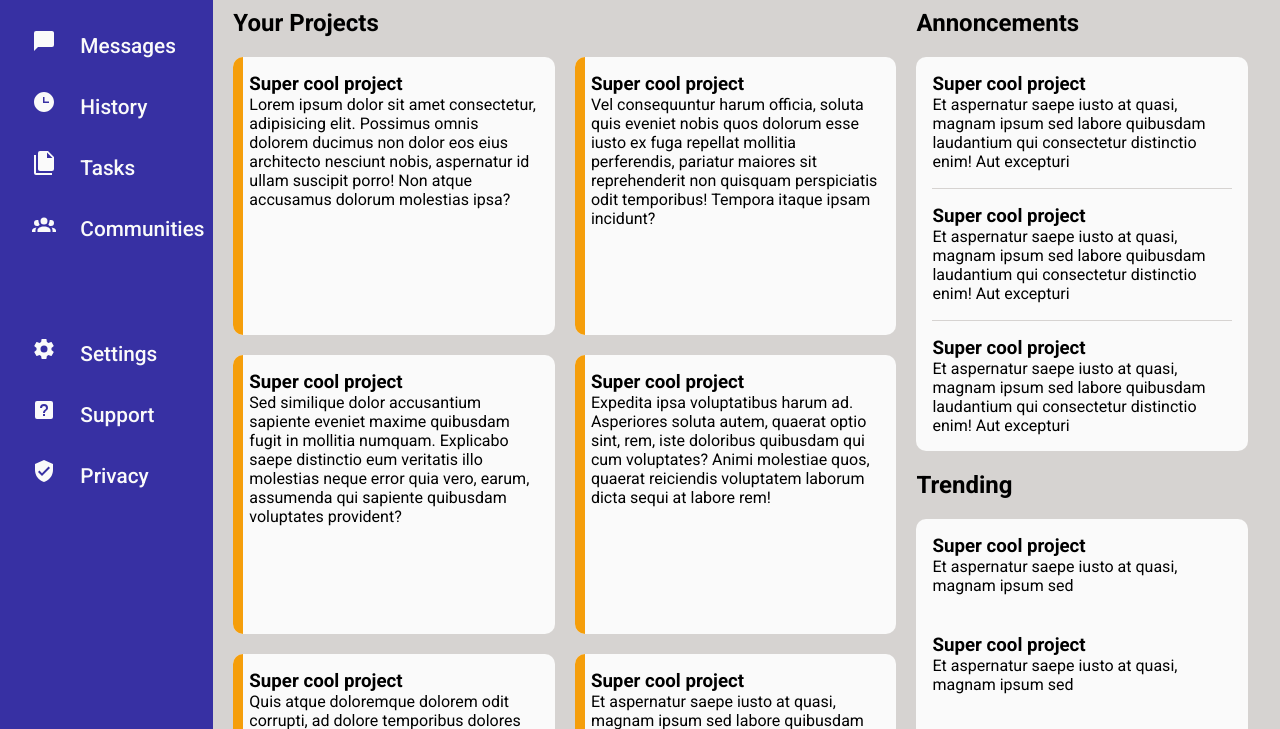
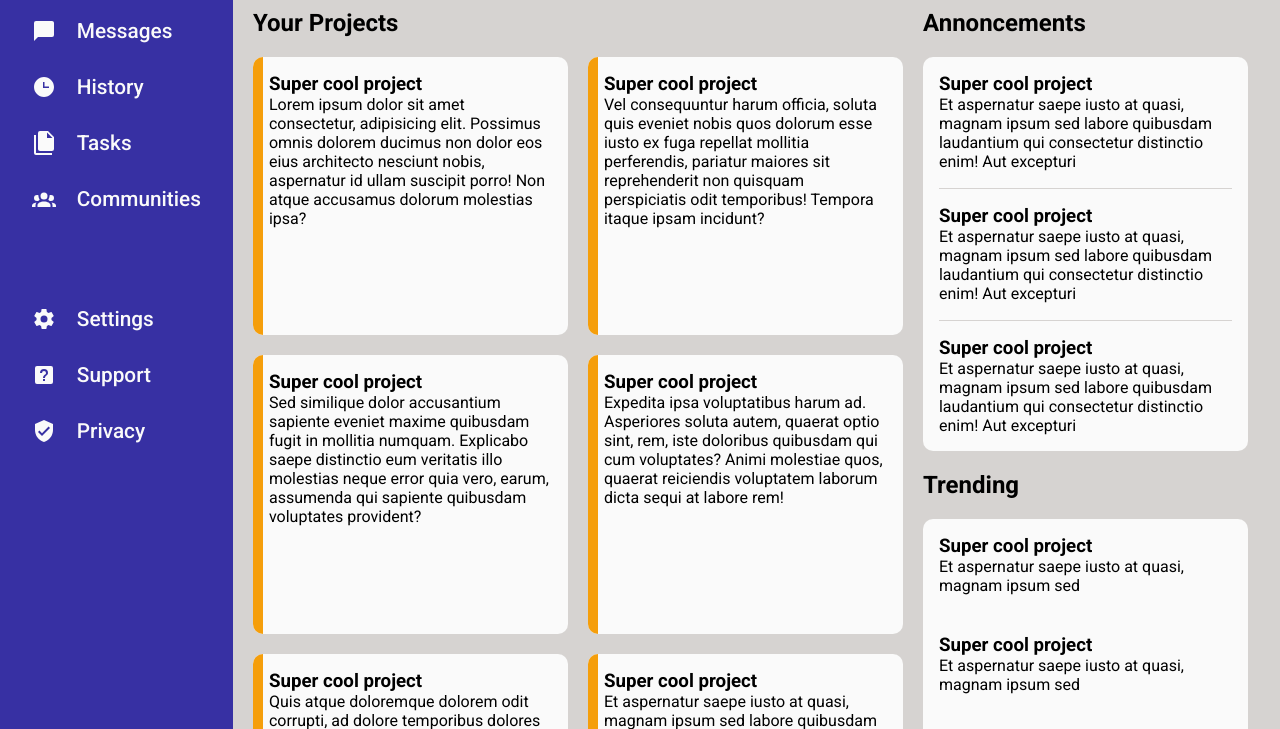
Before and after one commit to nightshiftguy/admin-dashboard, a plain HTML site: page index.html in a window 1280 px wide. Shown: the part 255-984 px from the top of the page. Drawn offline with Linux system fonts and the light colour scheme.

Commit message:
add grid to sidebar

```diff
--- a/style.css
+++ b/style.css
@@ -82,7 +82,7 @@ input[type="search"]:focus{
 .sidebar{
     background-color: var(--primary);
     grid-row:span 2;
-    padding:var(--padding) 0 0 var(--padding);
+    padding:var(--padding) var(--padding) 0 var(--padding);
     color:var(--white);
     font-weight: 500;
 }
@@ -99,12 +99,10 @@ input[type="search"]:focus{
     font-size:1.3rem;
 }
 
-.sidebar p{
-    display: inline;
-}
-
-.sidebar svg{
-    padding-right: 1.2rem;
+.sidebar li a{
+    display:grid;
+    grid-template-columns: min-content 1fr;
+    gap:1.3rem;
 }
 
 .sidebar svg path{
```
